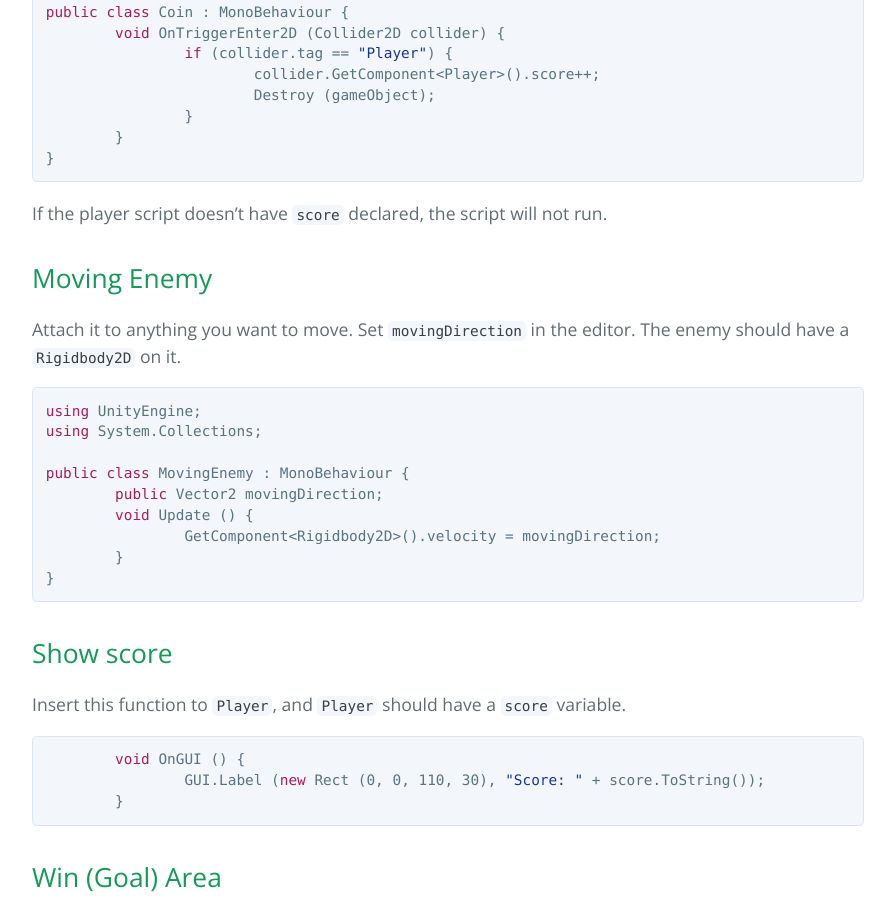
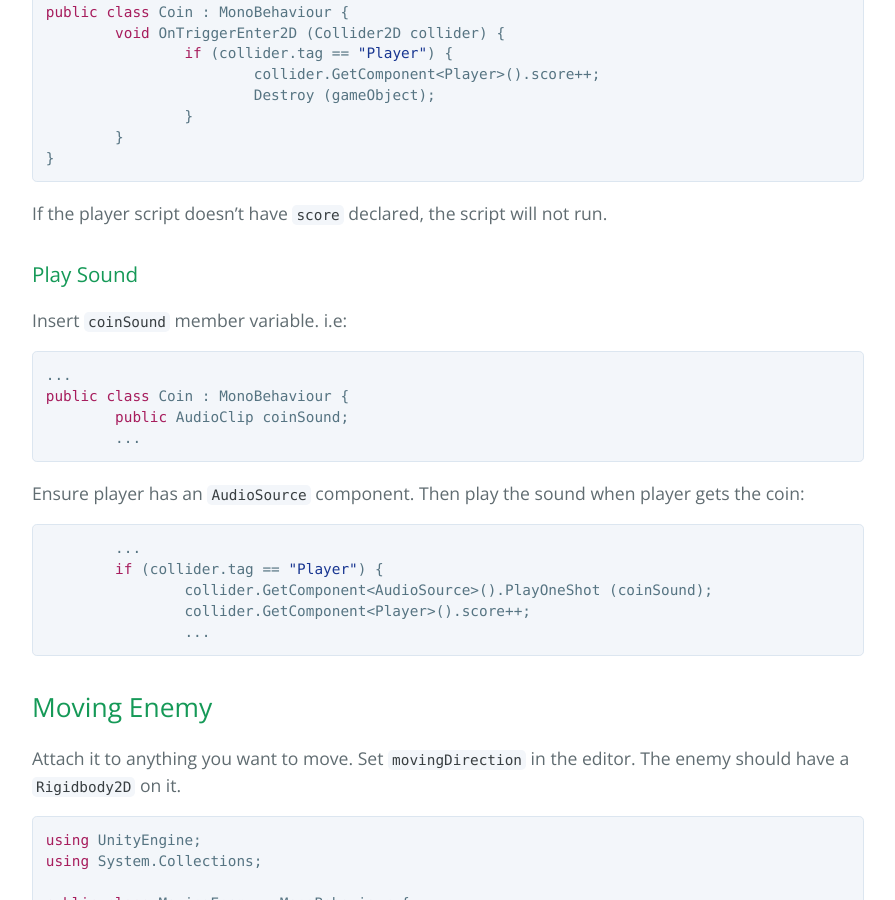
Before and after one commit to ladace/unity-code-snippets, a Jekyll site: the page built from platformer.md, in a window 1280 px wide and 900 px high, scrolled down 2535 px. Shown: the whole window, without its empty margins (192-1087 px from the left). Built offline with Jekyll 4.4.1, drawn with Linux system fonts in a browser that asks for light colours; Markdown is read by kramdown in place of the engine named in the settings.

Commit message:
Update platformer.md

````diff
--- a/platformer.md
+++ b/platformer.md
@@ -104,6 +104,27 @@ public class Coin : MonoBehaviour {
 
 If the player script doesn't have `score` declared, the script will not run.
 
+### Play Sound
+
+Insert `coinSound` member variable. i.e:
+
+```csharp
+...
+public class Coin : MonoBehaviour {
+	public AudioClip coinSound;
+	...
+```
+
+Ensure player has an `AudioSource` component. Then play the sound when player gets the coin:
+
+```csharp
+	...
+	if (collider.tag == "Player") {
+		collider.GetComponent<AudioSource>().PlayOneShot (coinSound);
+		collider.GetComponent<Player>().score++;
+		...
+```
+
 ## Moving Enemy
 
 Attach it to anything you want to move. Set `movingDirection` in the editor.
````
